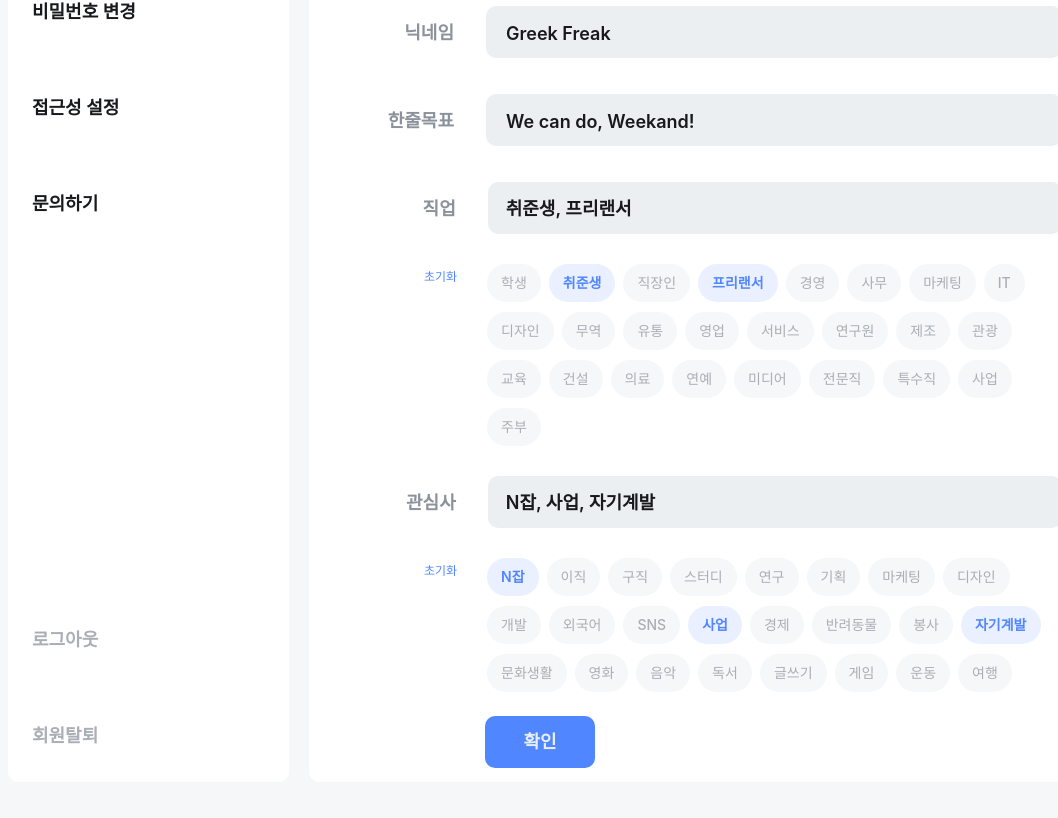
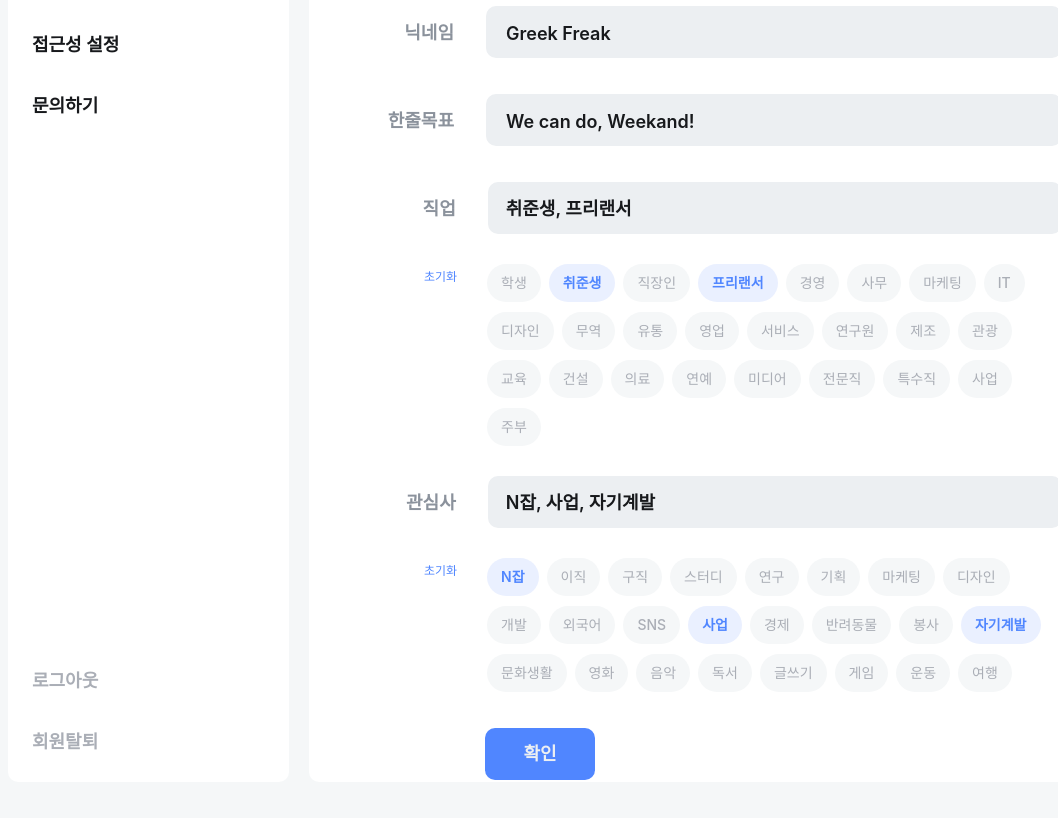
Before and after one commit to YAPP-Github/20th-ALL-Rounder-Team-1-Web, a React app: page /setting in a window 1280 px wide. Shown: the part 246-1064 px from the top of the page, without its empty margins (72-1130 px from the left). Built offline with nearby package versions, Linux system fonts and the light colour scheme; a web font is replaced by a local one.

Commit message:
:art: 세팅 페이지 사이드바 디자인 수정

```diff
--- a/src/pages/home/index.tsx
+++ b/src/pages/home/index.tsx
@@ -1,4 +1,4 @@
-import { FriendStories,Schedules  } from './components';
+import { FriendStories, Schedules } from './components';
 
 import { PageLayout } from '@/common';
 
--- a/src/pages/setting/components/EditProfile.tsx
+++ b/src/pages/setting/components/EditProfile.tsx
@@ -190,5 +190,5 @@ const SelectInterests = styled.div`
 
 const ButtonWrapper = styled.div`
   margin-left: 112px;
-  margin-top: 19px;
+  margin-top: 31px;
 `;
--- a/src/pages/setting/components/SettingMenu.tsx
+++ b/src/pages/setting/components/SettingMenu.tsx
@@ -49,8 +49,8 @@ export const SettingMenu = ({
 };
 
 const Wrapper = styled.li`
-  width: 232px;
-  height: 64px;
+  width: 201px;
+  height: 29px;
   padding: 16px 24px;
   display: flex;
   flex-direction: row;
--- a/src/pages/setting/components/SettingSidebar.tsx
+++ b/src/pages/setting/components/SettingSidebar.tsx
@@ -58,7 +58,8 @@ export const SettingSidebar = ({ setCurrentContent }: SettingSidebarProps) => {
 
 const Wrapper = styled.ul`
   width: 281px;
-  height: 916px;
+  height: 880px;
+  padding: 24px 0px 12px 0px;
   border-radius: 10px;
   background-color: #fff;
   display: flex;
```
